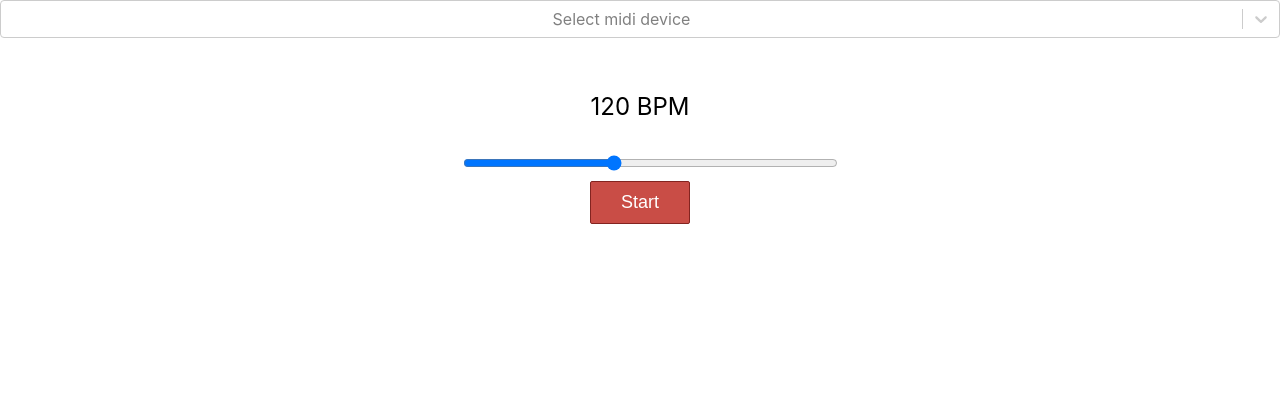
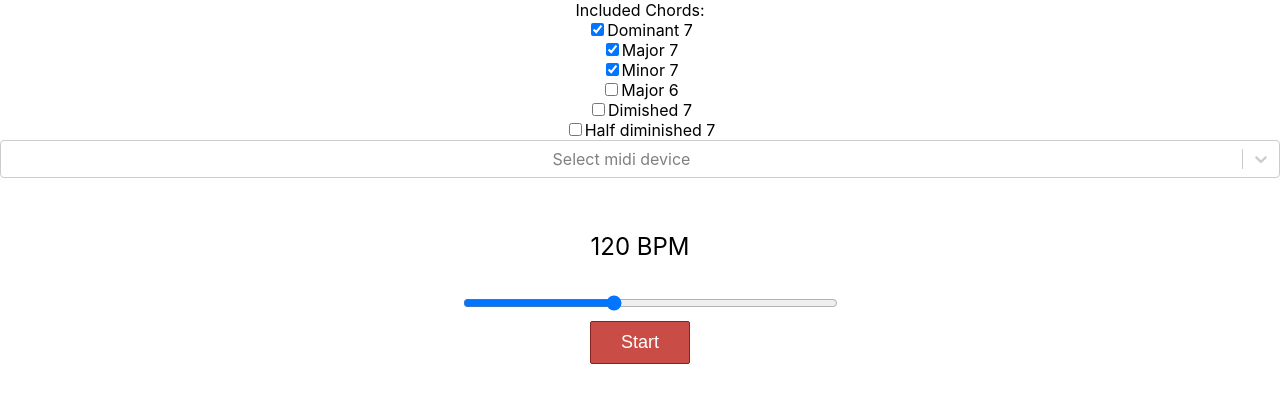
Before and after one commit to laramackey/jazz-chord-practice, a React (Create React App) app: page / in a window 1280 px wide. Shown: the top 402 px of the page. Built offline with nearby package versions, Linux system fonts and the light colour scheme.

Commit message:
add checkbox to select included chords

```diff
--- a/src/App.js
+++ b/src/App.js
@@ -5,19 +5,29 @@ import ChordSymbol from "./components/ChordSymbol";
 import Metronome from "./components/Metronome";
 import Midi from "./components/Midi";
 import ChordChecker from "./components/ChordChecker";
+import Settings from "./components/Settings";
+import { chords } from "./chords";
 
 function App() {
     const [changeChord, setChangeChord] = useState(false);
     const [correctChord, setCorrectChord] = useState([]);
     const [playingChord, setPlayingChord] = useState([]);
+    const [includedChords, setIncludedChords] = useState(
+        chords.filter((c) => c.defaultChecked).map((c) => c.id)
+    );
     return (
         <div className="App">
+            <Settings
+                setIncludedChords={setIncludedChords}
+                includedChords={includedChords}
+            />
             <Midi setPlayingChord={setPlayingChord} />
             <Metronome setChangeChord={setChangeChord} />
             <ChordSymbol
                 setChangeChord={setChangeChord}
                 changeChord={changeChord}
                 setCorrectChord={setCorrectChord}
+                includedChords={includedChords}
             />
             <ChordChecker
                 correctChord={correctChord}
--- a/src/chords.js
+++ b/src/chords.js
@@ -12,3 +12,42 @@ export const rootNotes = [
     "B♭",
     "B",
 ];
+
+export const chords = [
+    {
+        id: "7",
+        label: "Dominant 7",
+        defaultChecked: true,
+        includedNotes: [0, 4, 7, 10],
+    },
+    {
+        id: "Δ",
+        label: "Major 7",
+        defaultChecked: true,
+        includedNotes: [0, 4, 7, 11],
+    },
+    {
+        id: "m7",
+        label: "Minor 7",
+        defaultChecked: true,
+        includedNotes: [0, 3, 7, 10],
+    },
+    {
+        id: "6",
+        label: "Major 6",
+        defaultChecked: false,
+        includedNotes: [0, 4, 7, 9],
+    },
+    {
+        id: "o",
+        label: "Dimished 7",
+        defaultChecked: false,
+        includedNotes: [0, 3, 6, 9],
+    },
+    {
+        id: "ø",
+        label: "Half diminished 7",
+        defaultChecked: false,
+        includedNotes: [0, 3, 6, 10],
+    },
+];
--- a/src/components/ChordChecker.js
+++ b/src/components/ChordChecker.js
@@ -17,8 +17,6 @@ const ChordChecker = (props) => {
     }, [correctChord]);
     useEffect(() => {
         if (correctChord?.length && playingChord?.length) {
-            console.dir({ correctChord });
-            console.dir({ playingChord });
             if (chordEquality(correctChord, playingChord)) {
                 setMessage("CORRECT ✔✔✔");
             } else {
--- a/src/components/ChordSymbol.js
+++ b/src/components/ChordSymbol.js
@@ -1,14 +1,8 @@
 import React, { useState, useEffect } from "react";
 import "./chordsymbol.css";
-import { rootNotes } from "../chords";
+import { rootNotes, chords } from "../chords";
 
 const ChordSymbol = (props) => {
-    const chords = {
-        7: [0, 4, 7, 10],
-        6: [0, 4, 7, 9],
-        Δ: [0, 4, 7, 11],
-        m7: [0, 3, 7, 10],
-    };
     const inversions = [
         "root position",
         "first inversion",
@@ -18,7 +12,9 @@ const ChordSymbol = (props) => {
 
     const getNotesInChord = (rootNote, chordSymbol, inversion) => {
         const rootNoteIndex = rootNotes.indexOf(rootNote);
-        const notePositions = chords[chordSymbol];
+        const notePositions = chords.find(
+            (symbol) => symbol.id === chordSymbol
+        ).includedNotes;
         const notesInChord = notePositions.map((position) => {
             const i = rootNoteIndex + position;
             const n = rootNotes.length;
@@ -32,7 +28,9 @@ const ChordSymbol = (props) => {
     const generateRandomChord = () => {
         const randomElement = (arr) =>
             arr[Math.floor(Math.random() * arr.length)];
-        const chordSymbols = Object.keys(chords);
+        const chordSymbols = chords
+            .filter((c) => props.includedChords.includes(c.id))
+            .map((c) => c.id);
         const randomRootNote = randomElement(rootNotes);
         const randomChordSymbol = randomElement(chordSymbols);
         const randomInversion = randomElement(inversions);
--- a/src/components/Midi.js
+++ b/src/components/Midi.js
@@ -40,7 +40,6 @@ const Midi = (props) => {
             const playingChord = currentChord.current
                 .sort()
                 .map((n) => rootNotes[n % 12]);
-            console.dir(playingChord);
             props.setPlayingChord(playingChord);
         }
     };
--- /dev/null
+++ b/src/components/Settings.js
@@ -0,0 +1,41 @@
+import React from "react";
+import { chords } from "../chords";
+
+export const Settings = (props) => {
+    const { includedChords, setIncludedChords } = props;
+    const handleSelect = (event) => {
+        const value = event.target.id;
+        const isChecked = event.target.checked;
+        if (isChecked) {
+            setIncludedChords([...includedChords, value]);
+        } else {
+            const filteredList = includedChords.filter(
+                (item) => item !== value
+            );
+            setIncludedChords(filteredList);
+        }
+    };
+
+    return (
+        <div>
+            Included Chords:
+            {chords.map((item, index) => {
+                return (
+                    <div key={item.id} className="checkbox-container">
+                        <input
+                            type="checkbox"
+                            name="chords"
+                            value={item.label}
+                            id={item.id}
+                            onChange={handleSelect}
+                            defaultChecked={item.defaultChecked}
+                        />
+                        <label>{item.label}</label>
+                    </div>
+                );
+            })}
+        </div>
+    );
+};
+
+export default Settings;
```
Also changed, not shown: src/components/settings.css (added).
